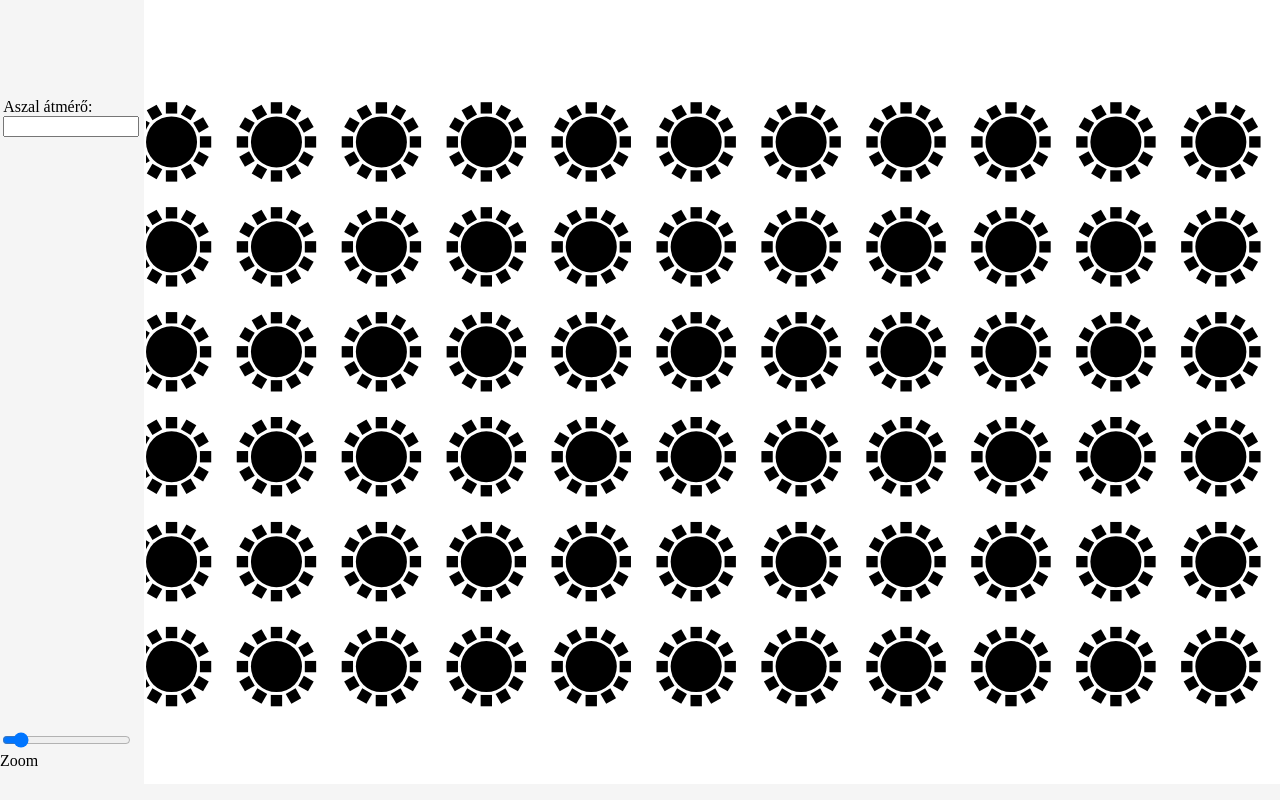
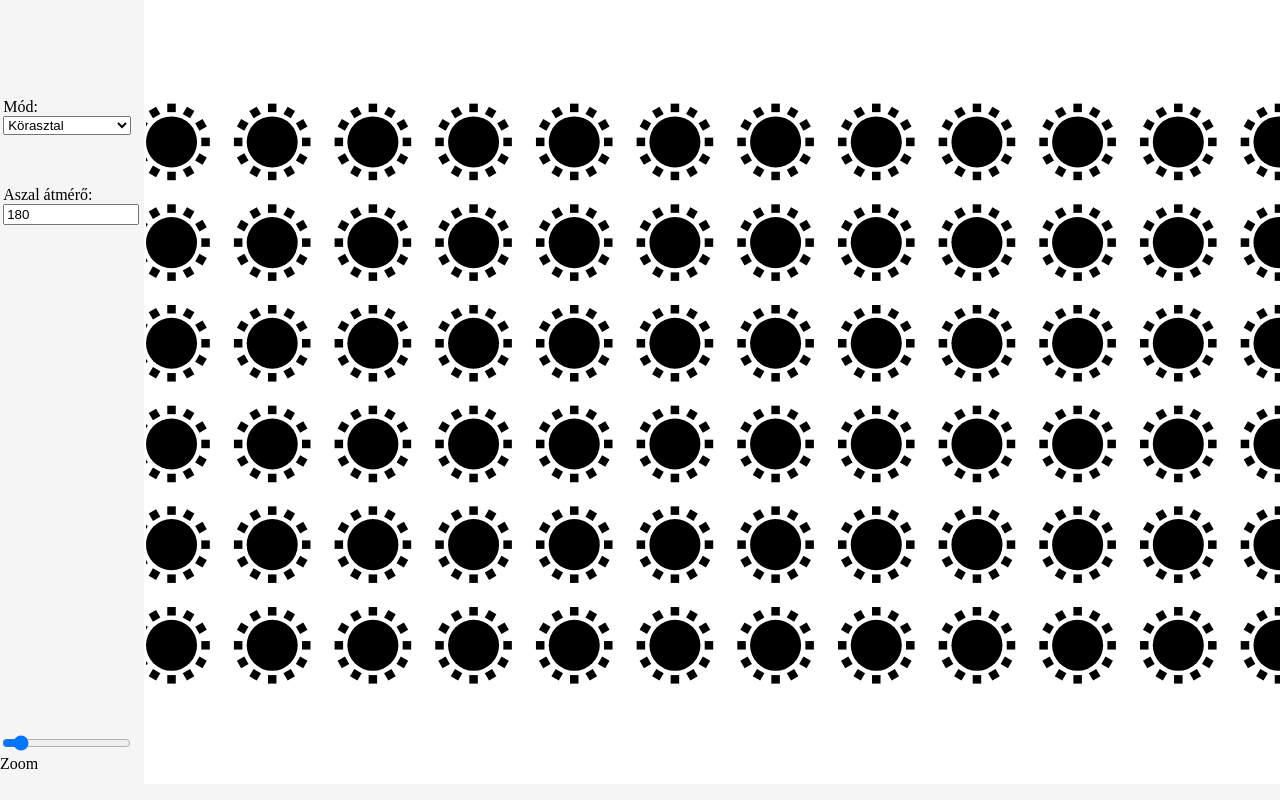
Before and after one commit to joealmond/Event-seating-planner, a plain HTML site: page index.html in a window 1280 px wide. Drawn offline with Linux system fonts and the light colour scheme.

Commit message:
mode selector base ready

```diff
--- a/app.css
+++ b/app.css
@@ -37,9 +37,19 @@ body {
   grid-column: 1;
   grid-row: 24;
 }
+
+.modeInput {
+  grid-column: 1;
+  grid-row: 3;
+}
+.modeInput > * {
+  margin-left: 0.2rem;
+  width: 8rem;
+}
+
 .userInput {
   grid-column: 1;
-  grid-row: 3;
+  grid-row: 5;
 }
 .userInput > * {
   margin-left: 0.2rem;
--- a/app.js
+++ b/app.js
@@ -1,11 +1,13 @@
+// Global Variables:
+
 let diameter = 180;
 let cr = diameter / 2;
-let cx = 90;
-let cy = 90;
+let cx = diameter / 2;
+let cy = diameter / 2;
 let rx = 0;
 let ry = 0;
-let rw = 40;
-let rh = 40;
+let rw = 30;
+let rh = 30;
 let tx = 0;
 let ty = 0;
 let seats = 12;
@@ -13,6 +15,8 @@ let gap = 100;
 let roundSeatGap = 30;
 let roundSeatGapCorrected = roundSeatGap + rh / 2;
 let gapCorrected = diameter + gap + roundSeatGap + rh + rh / 2;
+
+// Draw Functions:
 
 function drawClear() {
   let clear = ``;
@@ -29,13 +33,13 @@ function drawCircle(cx, cy, cr) {
 function drawRectangle(rx, ry, rw, rh, tx, ty, angle) {
   let rect = `<rect x="${roundSeatGap + rx - rw / 2}" y="${
     ry - rh / 2
-  }" width="${rw}" height="${rh}" transform="translate(${tx},${ty}) rotate(${angle})"/>`;
+  }" width="${rw}" height="${rh}" transform="translate(${tx}, ${ty}) rotate(${angle})"/>`;
   document
     .getElementsByClassName("svgWindow")[0]
     .insertAdjacentHTML("beforeend", rect);
 }
 
-function render() {
+function renderRoundTables() {
   for (let i = 0; i < 12; i++) {
     for (let k = 0; k < 6; k++) {
       drawCircle(i * gapCorrected + cx, k * gapCorrected + cy, cr);
@@ -59,7 +63,21 @@ function render() {
     }
   }
 }
-render();
+
+// Event Handlers:
+
+// Mode Input:
+const modeInput = document.querySelector("#mode");
+
+modeInput.addEventListener("input", modeInputHandler);
+function modeInputHandler(e) {
+  e.preventDefault();
+  drawClear();
+  if (modeInput.options.selectedIndex === 0) renderRoundTables();
+  else if (modeInput.options.selectedIndex === 1) renderNoTables();
+}
+
+// Zoom:
 const zoom = document.querySelector("#zoom");
 zoom.defaultValue = 2000;
 const svgWindow =
@@ -71,17 +89,21 @@ function zoomHandler(e) {
   svgWindow.height = zoom.value;
   svgWindow.width = zoom.value * 2;
 }
-// viewBox="0 0 4000 2000"
 
+// User Input:
+const formInput = document.querySelector(".userInput");
 const diameterInput = document.querySelector("#diameter");
-// diameterInput.defaultValue = 180;
+diameterInput.defaultValue = 180;
 
-diameterInput.addEventListener("input", diameterHandler);
-function diameterHandler(e) {
+formInput.addEventListener("submit", formInputHandler);
+function formInputHandler(e) {
   e.preventDefault();
   drawClear();
-  diameter = diameterInput.value;
-  cr = diameter / 2;
-  gapCorrected = diameter + gap + roundSeatGap + rh + rh / 2;
+  diameter = parseInt(diameterInput.value);
   render();
 }
+
+// Main program:
+
+if (modeInput.options.selectedIndex === 0) renderRoundTables();
+else if (modeInput.options.selectedIndex === 1) renderNoTables();
--- a/index.html
+++ b/index.html
@@ -16,6 +16,13 @@
     <nav class="logoNav"></nav>
     <nav class="topNav"></nav>
     <nav class="sideNav"></nav>
+    <form class="modeInput" action="">
+      <label for="mode">Mód:</label>
+      <select id="mode">
+        <option value="roundTale" selected="true">Körasztal</option>
+        <option value="noTable">Széksoros</option>
+      </select>
+    </form>
     <form class="userInput" action="">
       <label for="diameter">Aszal átmérő:</label>
       <input
```
